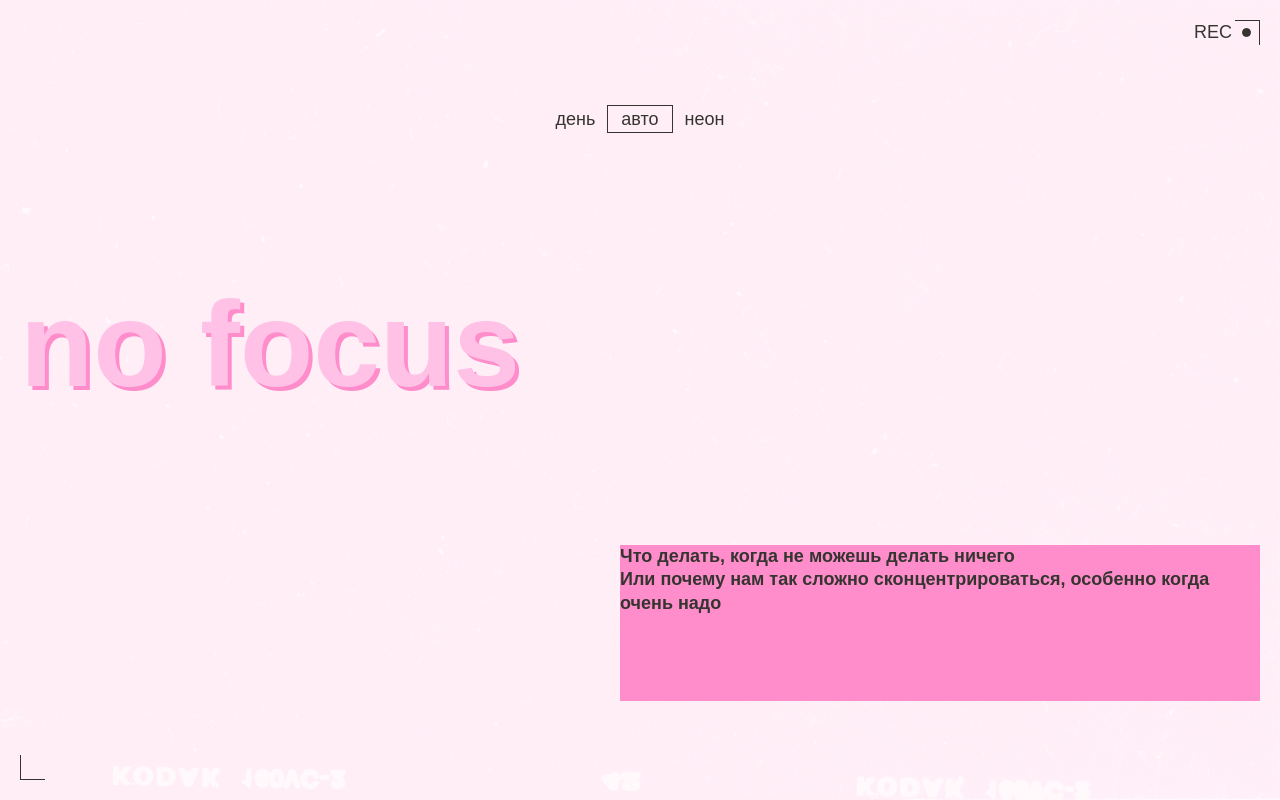
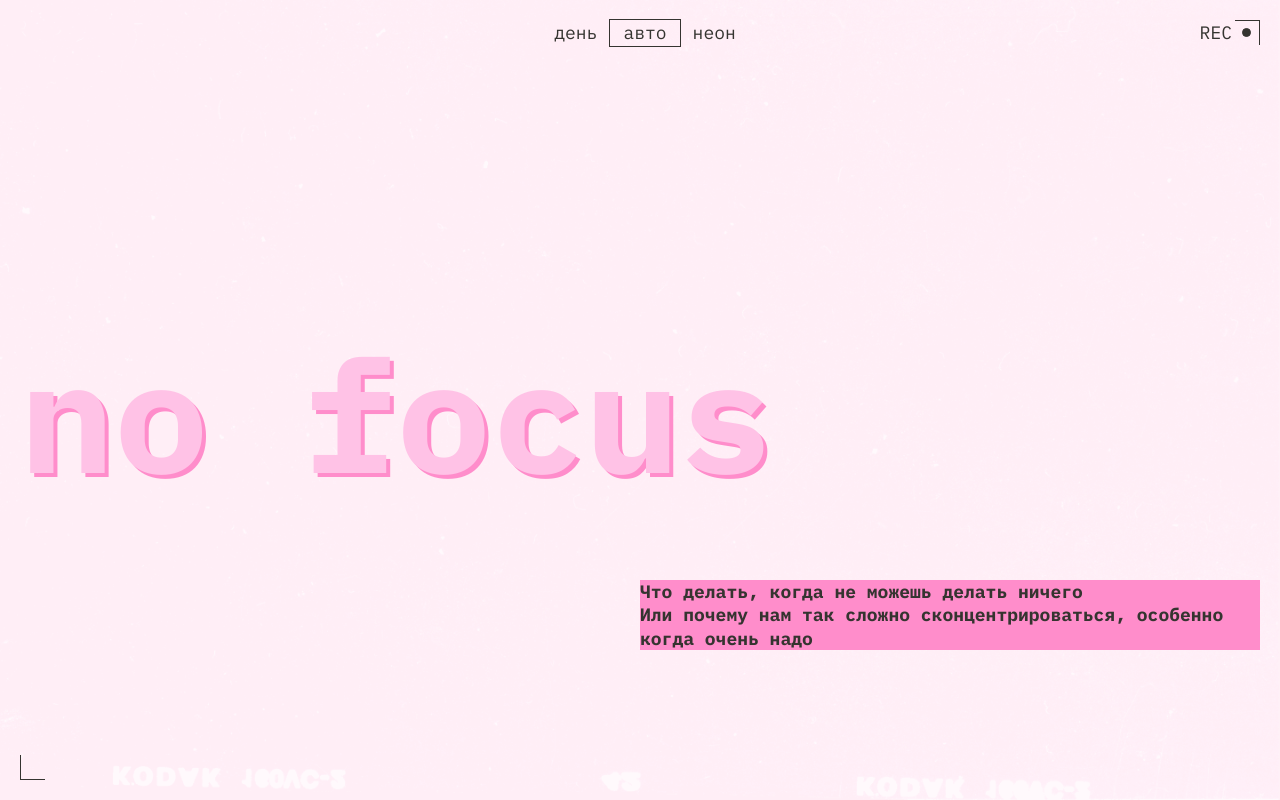
Before and after one commit to Haelrail/slozhno-sosredotochitsya, a website: page index.html in a window 1280 px wide. Shown: the top 800 px of the page. Drawn offline with Linux system fonts and the light colour scheme.

Commit message:
all done, ready for review

```diff
--- a/index.html
+++ b/index.html
@@ -6,6 +6,7 @@
     <meta name="viewport" content="width=device-width, initial-scale=1.0" />
     <meta name="color-scheme" content="dark light">
     <title>Сложно сосредоточиться</title>
+    <link rel="stylesheet" href="./fonts/fonts.css">
     <link rel="stylesheet" href="./styles/globals.css">
     <link rel="stylesheet" href="./styles/variables.css">
     <link rel="stylesheet" href="./styles/style.css">
@@ -15,9 +16,6 @@
   </head>
   <body class="page">
     <header class="header decorated-zone">
-      <!-- <div class="header__decorative-element_top-right">
-        <p class="header__decorative-element-text">rec</p>
-      </div> -->
       <div class="empty-tag"></div>
       <nav class="header__theme-menu">
         <ul class="header__theme-menu-list">
@@ -48,8 +46,8 @@
       <div class="header__tagline">
         <h1 class="header__tagline-text">no focus</h1>
       </div>
-      <article class="header__title title-decor">
-        <p class="header__title-text">Что делать, когда не можешь делать ничего <br/>
+      <article class="header__title">
+        <p class="header__title-text title-decor">Что делать, когда не можешь делать ничего <br/>
           Или почему нам так сложно сконцентрироваться, особенно когда очень надо</p>
       </article>
     </header>
--- a/styles/dark.css
+++ b/styles/dark.css
@@ -13,9 +13,7 @@
   --title-decor-back-color: #FF0070;
   --button-hover-border-color: #FF0070;
   --cover-image: url(../images/cover-image-dark.png);
-  /* --page-padding: 10px; */
   --tagline-text-color: #DB00FF;
-  --tagline-text-size: clamp(7.25rem, 7.0115rem + 1.0178vw, 7.5rem);
 }
 
 .page.theme_dark {
--- a/styles/light.css
+++ b/styles/light.css
@@ -13,9 +13,7 @@
   --title-decor-back-color: #FF8DCB;
   --button-hover-border-color: #32312D66;
   --cover-image: url(../images/cover-image-light.png);
-  /* --page-padding: 10px; */
   --tagline-text-color: #FFC2E6;
-  --tagline-text-size: clamp(7.25rem, 7.0115rem + 1.0178vw, 7.5rem);
 }
 
 @media (prefers-color-scheme: light) {
@@ -27,9 +25,7 @@
   --title-decor-back-color: #FF8DCB;
   --button-hover-border-color: #32312D66;
   --cover-image: url(../images/cover-image-light.png);
-  /* --page-padding: 10px; */
   --tagline-text-color: #FFC2E6;
-  --tagline-text-size: clamp(7.25rem, 7.0115rem + 1.0178vw, 7.5rem);
   }
 }
 
--- a/styles/style.css
+++ b/styles/style.css
@@ -2,7 +2,7 @@
 
 /*
 ///////////////////////////////////////////////////////////////////////////////////
-TODO: 1) header-text size 2) reorganise variables 3) buttons position in light theme.
+TODO: 1) check paddings
 ///////////////////////////////////////////////////////////////////////////////////
 */
 
@@ -13,15 +13,11 @@ TODO: 1) header-text size 2) reorganise variables 3) buttons position in light t
 .header {
   position: relative;
   display: grid;
+  grid-template-rows: 1fr 192px 1fr;
   padding-block: 10px;
   padding-inline: 10px;
-  /* block-size: max(668px, 100vh); */
   min-height: 100vh;
-}
-
-.decorated-zone {
-  /* padding: var(--decorated-zone-padding); */
-  /* outline: 1px solid var(--small-header-text-color); */
+  justify-content: space-between;
 }
 
 .decorated-zone::before {
@@ -46,37 +42,10 @@ TODO: 1) header-text size 2) reorganise variables 3) buttons position in light t
   border-right: 1px solid var(--small-header-text-color);
 }
 
-/* .header__decorative-element_top-right {
-  justify-self: end;
-  display: flex;
-  flex-direction: row;
-  //border: 1px solid var(--small-header-text-color);
-  //border-bottom: none;
-  //border-left: none;
-}
-
-.header__decorative-element_top-right::after {
-  content: "";
-  border-radius: 50%;
-  background-color: var(--title-decor-back-color);
-  width: 9px;
-  height: 9px;
-  align-self: center;
-  margin: 0 9px 0 10px;
-}
-
-.header__decorative-element-text {
-  text-transform: uppercase;
-  color: var(--small-header-text-color);
-  text-align: center;
-  font-size: 18px;
-  font-style: normal;
-  font-weight: 400;
-  line-height: 25px;
-} */
-
 .empty-tag {
-  position: relative;
+  position: absolute;
+  top: 10px;
+  right: 10px;
 }
 
 .empty-tag::before {
@@ -106,7 +75,9 @@ TODO: 1) header-text size 2) reorganise variables 3) buttons position in light t
 
 .header__theme-menu {
   justify-self: end;
-  margin-top: 5.83vh;
+  align-self: center;
+  margin-inline-end: -10px;
+  grid-row: 1/2;
 }
 
 .header__theme-menu-list {
@@ -147,21 +118,17 @@ TODO: 1) header-text size 2) reorganise variables 3) buttons position in light t
   border-bottom: 1px solid var(--button-hover-border-color);
 }
 
-.header__theme-menu-button_type_light {
-
-}
-
 .header__theme-menu-button_active {
   pointer-events: none;
   outline: 1px solid var(--small-header-text-color);
 }
 
 .header__tagline {
-  margin-top: 9.73vh;
+  grid-row: 2/3;
 }
 
 .header__tagline-text {
-  font-size: var(--tagline-text-size);
+  font-size: clamp(7.25rem, 7.0115rem + 1.0178vw, 7.5rem);;
   color: var(--tagline-text-color);
   text-shadow: 4px 4px 0 var(--title-decor-back-color);
   font-style: normal;
@@ -170,10 +137,9 @@ TODO: 1) header-text size 2) reorganise variables 3) buttons position in light t
 }
 
 .header__title {
-  margin-top: 8.23vh;
-  margin-bottom: 9.88vh;
-  /* width: 100vw; */
-  justify-self: end;
+  display: grid;
+  grid-row: 3/4;
+  align-content: center;
 }
 
 .title-decor {
@@ -191,13 +157,12 @@ TODO: 1) header-text size 2) reorganise variables 3) buttons position in light t
 }
 
 .header__title-text {
-
+  justify-self: center;
 }
 
 .main {
   padding-inline: 10px;
   padding-block: 40px;
-  /* display: flex; */
 }
 
 .section {
@@ -265,17 +230,12 @@ TODO: 1) header-text size 2) reorganise variables 3) buttons position in light t
   background-size: cover;
   background-position: center;
   background-attachment: fixed;
-  /* padding: 10px; */
   /* сохраните в разметке и стилях класс page. На его основе работает скрипт. */
 }
 
 .image-section {
   gap: 10px;
 }
-
-/* .image-section img {
-  width: calc(100vw - 20px);
-} */
 
 .image-section__block-card:not(:first-child) {
   margin-top: 10px;
@@ -290,13 +250,11 @@ TODO: 1) header-text size 2) reorganise variables 3) buttons position in light t
 
 .footer {
   position: relative;
-  /* block-size: max(668px, 100vh); */
   min-height: 100vh;
   display: flex;
   align-items: center;
   justify-content: center;
   padding: 10px;
-  /* margin-block-start: 40px; */
 }
 
 .footer__tagline-text {
@@ -310,12 +268,9 @@ TODO: 1) header-text size 2) reorganise variables 3) buttons position in light t
 
 @media (min-width: 768px) {
 
-  /* .page {
-    padding: 20px;
-  } */
-
   .header {
-    /* block-size: max(1024px, 100vh); */
+    grid-template-rows: 1fr 100px 1fr;
+    grid-template-columns: 1fr;
     padding-block: 20px;
     padding-inline: 20px;
   }
@@ -330,6 +285,11 @@ TODO: 1) header-text size 2) reorganise variables 3) buttons position in light t
     top: 20px;
   }
 
+  .empty-tag {
+    top: 20px;
+    right: 20px;
+  }
+
   .block-paragraph-position {
     display: grid;
     grid-template-columns: 30.75vw 1fr;
@@ -337,7 +297,12 @@ TODO: 1) header-text size 2) reorganise variables 3) buttons position in light t
   }
 
   .header__title {
-    width: 50vw;
+    width: calc(50vw - 20px);
+    justify-self: end;
+  }
+
+  .header__tagline-text {
+    font-size: clamp(7.5rem, 0.5625rem + 14.4531vw, 9.8125rem);
   }
 
   .main {
@@ -353,7 +318,6 @@ TODO: 1) header-text size 2) reorganise variables 3) buttons position in light t
     display: grid;
     gap: 20px;
     grid-template-columns: 1fr 1fr 1fr;
-    /* column-gap: 20px; */
   }
 
   .image-section__block-card:not(:first-child) {
@@ -397,32 +361,15 @@ TODO: 1) header-text size 2) reorganise variables 3) buttons position in light t
   }
 
   .footer {
-    /* block-size: max(1024px, 100vh); */
-    /* margin-block-start: 60px; */
     padding: 20px;
   }
 }
 
 @media (min-width: 1024px) {
 
-  /* :root {
-    --page-padding: 20px;
-  } */
-
-  /* .header {
-    block-size: max(768px, 100vh);
-  } */
-
   .header__theme-menu {
-    margin-top: 0;
     justify-self: center;
-    /* align-self: center;
-    display: flex;
-    flex-direction: row; */
-    /* display: grid; */
-    /* align-items: start; */
-    /* justify-items: flex-start; */
-    /* gap: 36px; */
+    align-self: flex-start;
   }
 
   .header__theme-menu-list {
@@ -449,9 +396,4 @@ TODO: 1) header-text size 2) reorganise variables 3) buttons position in light t
     gap: 20px;
     grid-template-columns: 1fr 1fr 1fr;
   }
-
-  /* .footer {
-    block-size: max(768px, 100vh);
-    min-height: 100vh;
-  } */
 }
--- a/styles/variables.css
+++ b/styles/variables.css
@@ -10,7 +10,6 @@
   --title-decor-back-color: #FF0070;
   --button-hover-border-color: #FF0070;
   --cover-image: url(../images/cover-image-dark.png);
-  /* --page-padding: 10px; */
   --tagline-text-color: #DB00FF;
   --tagline-text-size: clamp(7.25rem, 7.0115rem + 1.0178vw, 7.5rem);
 }
```
